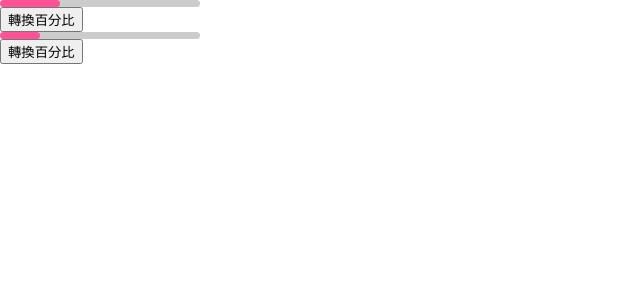
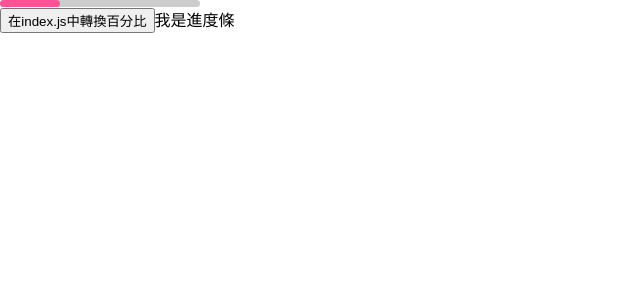
Before and after one commit to JayLiuZymber/muiHelloWorld, a React (Create React App) app: page / in a window 1280 px wide. Shown: the top 300 px of the page, without its empty margins (0-640 px from the left). Built offline with nearby package versions, Linux system fonts and the light colour scheme.

Commit message:
+ 14 Debug利器 : React-Developer-Tools

```diff
--- a/src/App.js
+++ b/src/App.js
@@ -6,11 +6,13 @@ class App extends Component{
     this.state={
       percent:"30%"
     }
+    this.name="舊的名字";
     this.changePercent=this.changePercent.bind(this);
   }
 
   changePercent(){
-    this.setState({percent:"70%"})
+    this.setState({percent:(this.state.percent==="70%")?"30%":"70%"})
+    console.log("hey")
   }
 
   render(){
@@ -19,7 +21,8 @@ class App extends Component{
         <div className="progress-back" style={{backgroundColor:"rgba(0,0,0,0.2)",width:"200px",height:"7px",borderRadius:"10px"}}>
           <div className="progress-bar" style={{backgroundColor:"#fe5196",width:this.state.percent,height:"100%",borderRadius:"10px"}}></div>
         </div>
-        <button onClick={this.changePercent}>轉換百分比 </button>
+        <button onClick={this.changePercent}> {this.props.children} </button>
+        {this.props.name}
       </div>
     );
   }
--- a/src/Progress.js
+++ /dev/null
@@ -1,18 +0,0 @@
-import React, { useState } from 'react';
-
-const Progress=()=>{
-    const [percent, changePercent] = useState("20%");
-    console.log( useState("初始值"))
-    console.log( useState(0))
-    console.log( useState('哈哈哈'))
-    console.log( useState(true))
-    return(
-        <div>
-            <div className="progress-back" style={{backgroundColor:"rgba(0,0,0,0.2)",width:"200px",height:"7px",borderRadius:"10px"}}>
-                <div className="progress-bar" style={{backgroundColor:"#fe5196",width:percent,height:"100%",borderRadius:"10px"}}></div>
-            </div>
-            <button onClick={()=>{changePercent("70%")}}> 轉換百分比 </button>
-        </div>
-    );
-}
-export default Progress;
--- a/src/index.js
+++ b/src/index.js
@@ -1,19 +1,20 @@
 /*
-【React.js入門 - 13】 useState - 在function component用state - iT 邦幫忙::一起幫忙解決難題，拯救 IT 人的一天
-https://ithelp.ithome.com.tw/articles/10220063
+【React.js入門 - 14】 Debug利器 : React-Developer-Tools - iT 邦幫忙::一起幫忙解決難題，拯救 IT 人的一天
+https://ithelp.ithome.com.tw/articles/10220526
  */
 import React from 'react';
 import ReactDOM from 'react-dom/client';
 import './index.css';
 import App from './App';
-import Progress from './Progress';
 import reportWebVitals from './reportWebVitals';
-
+/*
+React 開發者工具 • React
+https://beta.zh-hant.reactjs.org/learn/react-developer-tools
+ */
 const root = ReactDOM.createRoot(document.getElementById('root'));
 root.render(
   <div>
-    <App />
-    <Progress />
+    <App name="我是進度條">在index.js中轉換百分比</App>
   </div>
 );
 
```
